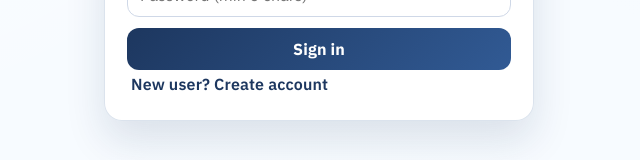
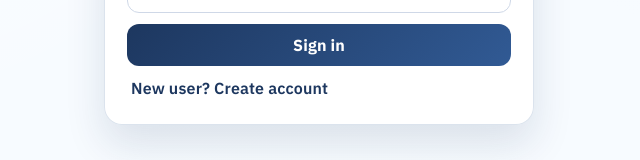
Before and after one commit to ErKrish25/AccountBook, a React (Vite) app in the folder Desktop/PORJECTS/Accountbook/: page / in a window 1280 px wide. Shown: the part 449-609 px from the top of the page, without its empty margins (321-961 px from the left). Built offline with nearby package versions, Linux system fonts and the light colour scheme; no server answers.

Commit message:
Add spacing between auth submit button and signup link

```diff
--- a/Desktop/PORJECTS/Accountbook/src/styles.css
+++ b/Desktop/PORJECTS/Accountbook/src/styles.css
@@ -134,6 +134,10 @@ button.link {
   color: #1d375f;
   padding: 4px;
   font-weight: 600;
+}
+
+.auth-card > button.link {
+  margin-top: 8px;
 }
 
 .muted {
```
